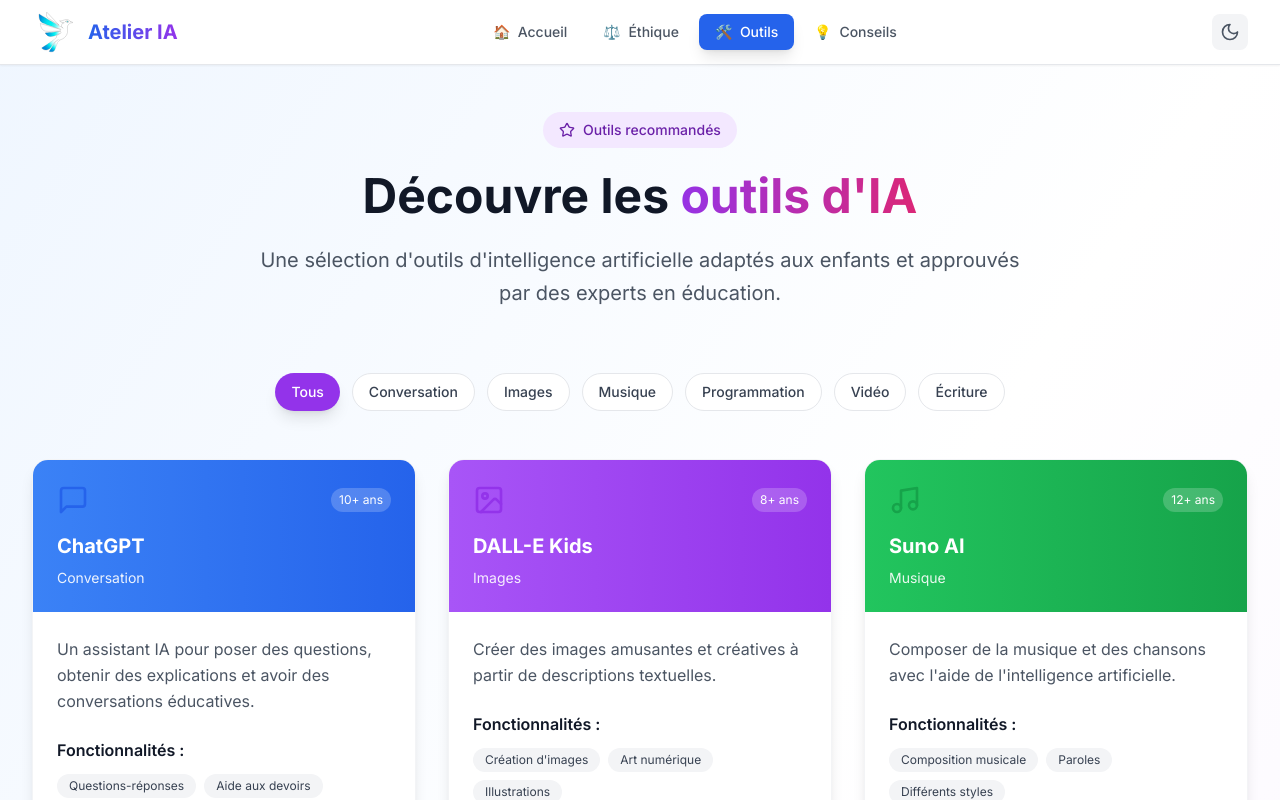
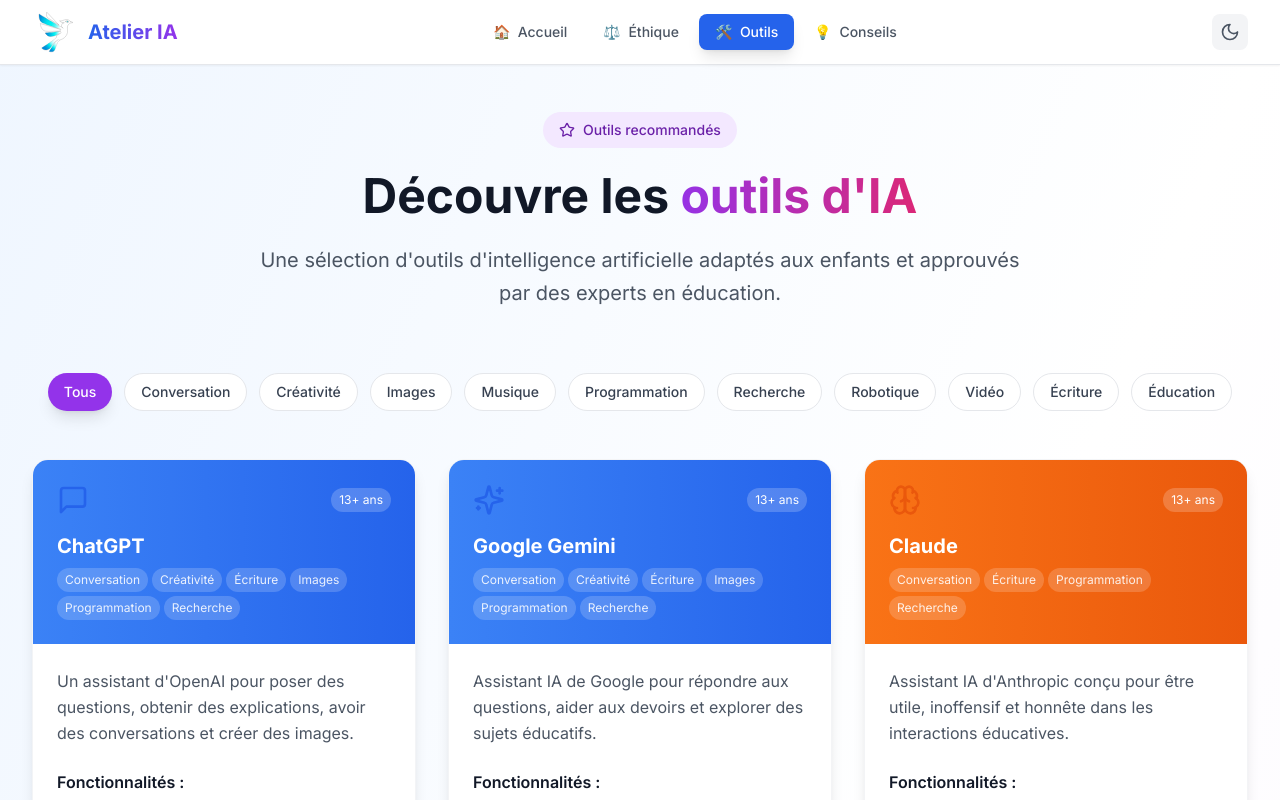
Before and after one commit to Djaymare/atelierIA, a React (Vite) app: page / in a window 1280 px wide. Both pictures are taken after a click on the button "Voir les outils". Shown: the top 800 px of the page. Built offline with nearby package versions, Linux system fonts and the light colour scheme.

Commit message:
Mise-à-jour des outils

```diff
--- a/src/pages/ToolsPage.tsx
+++ b/src/pages/ToolsPage.tsx
@@ -1,4 +1,4 @@
-import { MessageSquare, Image, Music, Code, Video, BookOpen, ExternalLink, Star } from "lucide-react";
+import { MessageSquare, Image, Music, Code, Video, BookOpen, ExternalLink, Star, Brain, Sparkles, Search, Clapperboard, Palette, Mic } from "lucide-react";
 import { useState } from "react";
 
 export function ToolsPage() {
@@ -8,71 +8,145 @@
     {
       icon: <MessageSquare className="h-8 w-8 text-blue-600" />,
       name: "ChatGPT",
-      category: "Conversation",
-      description: "Un assistant IA pour poser des questions, obtenir des explications et avoir des conversations éducatives.",
-      ageRange: "10+ ans",
-      features: ["Questions-réponses", "Aide aux devoirs", "Explications simples"],
+      categories: ["Conversation", "Créativité", "Écriture", "Images", "Programmation", "Recherche"],
+      description: "Un assistant d'OpenAI pour poser des questions, obtenir des explications, avoir des conversations et créer des images.",
+      ageRange: "13+ ans",
+      features: ["Chat", "Création d'images", "Code"],
       safety: "Supervision parentale recommandée",
-      color: "blue"
+      color: "blue",
+      url: "https://chat.openai.com"
     },
     {
-      icon: <Image className="h-8 w-8 text-purple-600" />,
-      name: "DALL-E Kids",
-      category: "Images",
-      description: "Créer des images amusantes et créatives à partir de descriptions textuelles.",
-      ageRange: "8+ ans",
-      features: ["Création d'images", "Art numérique", "Illustrations"],
-      safety: "Filtres de contenu activés",
-      color: "purple"
+      icon: <Sparkles className="h-8 w-8 text-blue-600" />,
+      name: "Google Gemini",
+      categories: ["Conversation", "Créativité", "Écriture", "Images", "Programmation", "Recherche"],
+      description: "Assistant IA de Google pour répondre aux questions, aider aux devoirs et explorer des sujets éducatifs.",
+      ageRange: "13+ ans",
+      features: ["Questions-réponses", "Recherche d'informations", "Explications détaillées"],
+      safety: "Contrôles parentaux disponibles",
+      color: "blue",
+      url: "https://gemini.google.com"
+    },
+    {
+      icon: <Brain className="h-8 w-8 text-orange-600" />,
+      name: "Claude",
+      categories: ["Conversation", "Écriture", "Programmation", "Recherche"],
+      description: "Assistant IA d'Anthropic conçu pour être utile, inoffensif et honnête dans les interactions éducatives.",
+      ageRange: "13+ ans",
+      features: ["Conversations éducatives", "Aide à l'écriture", "Analyse de texte", "Explications claires"],
+      safety: "Conçu avec des principes de sécurité IA",
+      color: "orange",
+      url: "https://claude.ai"
     },
     {
       icon: <Music className="h-8 w-8 text-green-600" />,
       name: "Suno AI",
-      category: "Musique",
+      categories: ["Créativité", "Musique"],
       description: "Composer de la musique et des chansons avec l'aide de l'intelligence artificielle.",
-      ageRange: "12+ ans",
+      ageRange: "8+ ans",
       features: ["Composition musicale", "Paroles", "Différents styles"],
-      safety: "Contenu familial uniquement",
-      color: "green"
+      safety: "À superviser",
+      color: "green",
+      url: "https://suno.com"
     },
     {
       icon: <Code className="h-8 w-8 text-orange-600" />,
-      name: "Scratch for AI",
-      category: "Programmation",
+      name: "Scratch",
+      categories: ["Éducation", "Programmation"],
       description: "Apprendre la programmation et l'IA avec des blocs visuels adaptés aux enfants.",
       ageRange: "8+ ans",
       features: ["Programmation visuelle", "Projets IA", "Apprentissage ludique"],
       safety: "Environnement sécurisé",
-      color: "orange"
+      color: "orange",
+      url: "https://scratch.mit.edu"
     },
     {
       icon: <Video className="h-8 w-8 text-red-600" />,
-      name: "Runway ML Kids",
-      category: "Vidéo",
+      name: "Runway ML",
+      categories: ["Créativité", "Vidéo"],
       description: "Créer et éditer des vidéos avec des effets d'intelligence artificielle.",
-      ageRange: "12+ ans",
+      ageRange: "13+ ans",
       features: ["Édition vidéo", "Effets spéciaux", "Animation"],
-      safety: "Mode enfant disponible",
-      color: "red"
+      safety: "À superviser",
+      color: "red",
+      url: "https://runwayml.com"
     },
     {
-      icon: <BookOpen className="h-8 w-8 text-indigo-600" />,
-      name: "Story AI",
-      category: "Écriture",
-      description: "Écrire des histoires créatives avec l'aide de l'IA pour stimuler l'imagination.",
-      ageRange: "10+ ans",
-      features: ["Création d'histoires", "Aide à l'écriture", "Inspiration"],
-      safety: "Contenu adapté aux enfants",
-      color: "indigo"
+      icon: <Code className="h-8 w-8 text-green-600" />,
+      name: "Vittascience",
+      categories: ["Éducation", "Programmation", "Robotique"],
+      description: "Plateforme éducative française pour apprendre la programmation, la robotique et l'IA de manière ludique.",
+      ageRange: "8+ ans",
+      features: ["Programmation par blocs", "Robotique éducative", "Projets IA", "Interface adaptée aux enfants"],
+      safety: "Conçu spécifiquement pour l'éducation",
+      color: "green",
+      url: "https://www.vittascience.com"
+    },
+    {
+      icon: <Search className="h-8 w-8 text-purple-600" />,
+      name: "Perplexity",
+      categories: ["Conversation", "Éducation", "Recherche"],
+      description: "Moteur de recherche IA qui fournit des réponses précises avec des sources vérifiées pour l'apprentissage.",
+      ageRange: "13+ ans",
+      features: ["Recherche avec sources", "Réponses documentées", "Exploration de sujets", "Vérification des faits"],
+      safety: "Utilisation responsable recommandée",
+      color: "purple",
+      url: "https://www.perplexity.ai"
+    },
+    {
+      icon: <Clapperboard className="h-8 w-8 text-red-600" />,
+      name: "Sora",
+      categories: ["Créativité", "Vidéo"],
+      description: "Générateur de vidéos IA d'OpenAI pour créer des contenus visuels créatifs et éducatifs.",
+      ageRange: "13+ ans",
+      features: ["Génération de vidéos", "Création visuelle", "Storytelling", "Effets cinématographiques"],
+      safety: "Filtres de sécurité intégrés",
+      color: "red",
+      url: "https://sora.com"
+    },
+    {
+      icon: <Video className="h-8 w-8 text-blue-600" />,
+      name: "Pixverse",
+      categories: ["Créativité", "Vidéo"],
+      description: "Plateforme de génération de vidéos IA accessible pour créer des contenus visuels créatifs.",
+      ageRange: "13+ ans",
+      features: ["Génération de vidéos", "Créativité visuelle", "Partage de contenus"],
+      safety: "À superviser",
+      color: "blue",
+      url: "https://pixverse.ai"
+    },
+    {
+      icon: <Palette className="h-8 w-8 text-pink-600" />,
+      name: "Midjourney",
+      categories: ["Créativité", "Images"],
+      description: "Générateur d'images IA avancé pour créer des œuvres d'art et illustrations créatives.",
+      ageRange: "13+ ans",
+      features: ["Génération d'images", "Art numérique", "Styles artistiques", "Créativité illimitée"],
+      safety: "À superviser",
+      color: "pink",
+      url: "https://www.midjourney.com"
+    },
+    {
+      icon: <Mic className="h-8 w-8 text-orange-600" />,
+      name: "Udio",
+      categories: ["Créativité", "Musique"],
+      description: "Générateur de musique IA pour composer des chansons et explorer la créativité musicale.",
+      ageRange: "13+ ans",
+      features: ["Génération musicale", "Composition de chansons", "Styles variés", "Créativité sonore"],
+      safety: "À superviser",
+      color: "orange",
+      url: "https://www.udio.com"
     }
   ];
 
-  const categories = ["Tous", "Conversation", "Images", "Musique", "Programmation", "Vidéo", "Écriture"];
+  // Generate categories dynamically from tools
+  const allCategories = Array.from(new Set(tools.flatMap(tool => tool.categories)));
+  const categories = ["Tous", ...allCategories.sort()];
 
   // Filter tools based on selected category
   const filteredTools = selectedCategory === "Tous"
     ? tools
-    : tools.filter(tool => tool.category === selectedCategory);
+    : tools.filter(tool => tool.categories.includes(selectedCategory));
 
   return (
     <div className="min-h-screen py-8 px-4 sm:px-6 lg:px-8">
@@ -125,6 +199,9 @@
                 tool.color === 'green' ? 'from-green-500 to-green-600' :
                 tool.color === 'orange' ? 'from-orange-500 to-orange-600' :
                 tool.color === 'red' ? 'from-red-500 to-red-600' :
+                tool.color === 'teal' ? 'from-teal-500 to-teal-600' :
+                tool.color === 'slate' ? 'from-slate-500 to-slate-600' :
+                tool.color === 'pink' ? 'from-pink-500 to-pink-600' :
                 'from-indigo-500 to-indigo-600'
               } text-white`}>
                 <div className="flex items-center justify-between mb-4">
@@ -134,7 +211,16 @@
                   </span>
                 </div>
                 <h3 className="text-xl font-bold mb-2">{tool.name}</h3>
-                <p className="text-sm opacity-90">{tool.category}</p>
+                <div className="flex flex-wrap gap-1">
+                  {tool.categories.map((category, categoryIndex) => (
+                    <span
+                      key={categoryIndex}
+                      className="text-xs bg-white/20 px-2 py-1 rounded-full opacity-90"
+                    >
+                      {category}
+                    </span>
+                  ))}
+                </div>
               </div>
 
               {/* Tool Content */}
@@ -169,10 +255,15 @@
                 </div>
 
                 {/* Action Button */}
-                <button className="w-full flex items-center justify-center px-4 py-3 bg-gray-100 dark:bg-gray-700 text-gray-700 dark:text-gray-300 rounded-xl hover:bg-gray-200 dark:hover:bg-gray-600 transition-all duration-200 group-hover:bg-blue-50 dark:group-hover:bg-blue-900/20 group-hover:text-blue-600 dark:group-hover:text-blue-400">
-                  En savoir plus
+                <a
+                  href={tool.url}
+                  target="_blank"
+                  rel="noopener noreferrer"
+                  className="w-full flex items-center justify-center px-4 py-3 bg-gray-100 dark:bg-gray-700 text-gray-700 dark:text-gray-300 rounded-xl hover:bg-gray-200 dark:hover:bg-gray-600 transition-all duration-200 group-hover:bg-blue-50 dark:group-hover:bg-blue-900/20 group-hover:text-blue-600 dark:group-hover:text-blue-400 no-underline"
+                >
+                  Découvrir l'outil
                   <ExternalLink className="ml-2 h-4 w-4" />
-                </button>
+                </a>
               </div>
             </div>
           ))}
```
